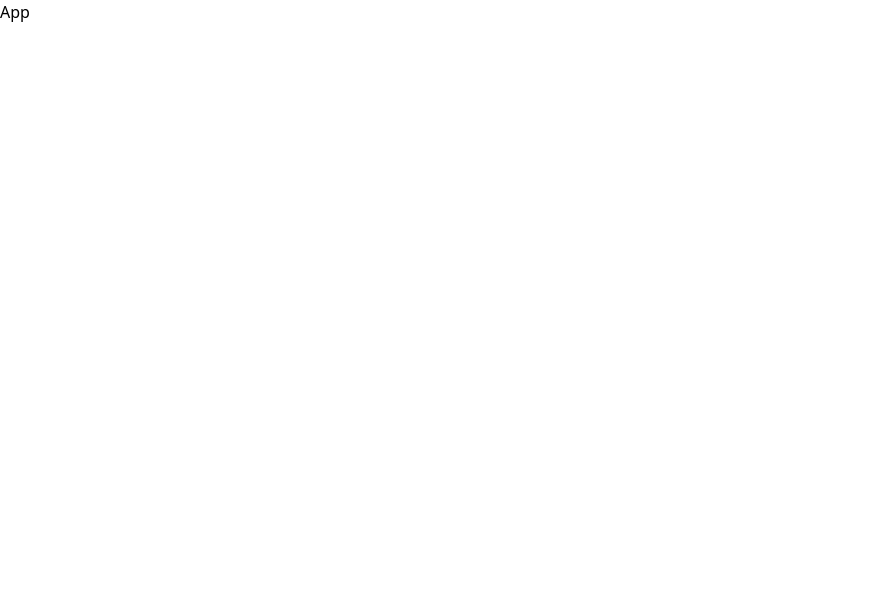
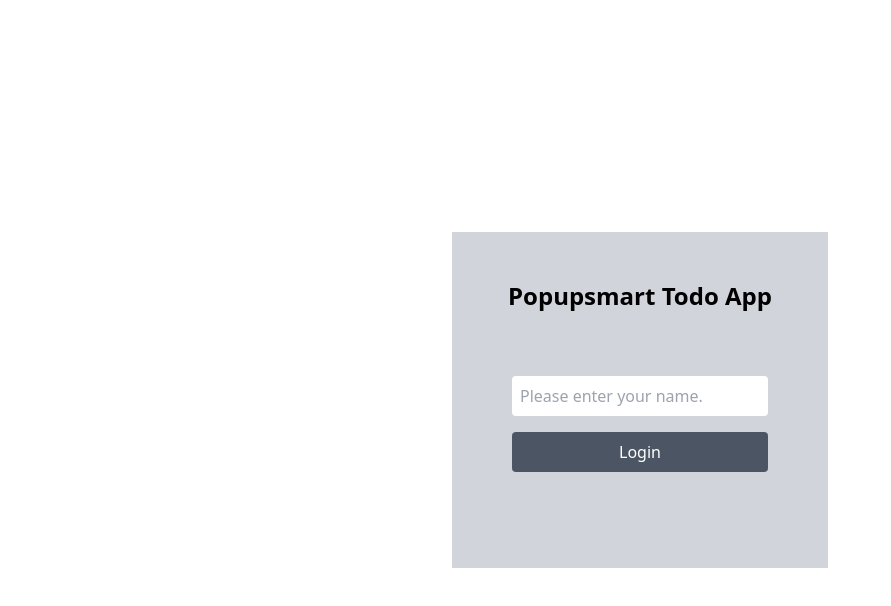
Before and after one commit to cembicakci/popupsmart-practicum-case, a React (Create React App) app: page /login in a window 1280 px wide. Shown: the top 606 px of the page, without its empty margins (0-891 px from the left). Built offline with nearby package versions, Linux system fonts and the light colour scheme.

Commit message:
login page

```diff
--- a/src/App.js
+++ b/src/App.js
@@ -1,9 +1,15 @@
+import { BrowserRouter as Router, Route, Routes } from "react-router-dom";
+import Home from './pages/Home';
+import Login from './pages/Login';
 
 function App() {
   return (
-    <div className="">
-      App
-    </div>
+    <Router>
+      <Routes>
+        <Route path="/" element={<Home />} />
+        <Route path="/login" element={<Login />} />
+      </Routes>
+    </Router>
   );
 }
 
--- /dev/null
+++ b/src/pages/Home.js
@@ -0,0 +1,9 @@
+import React from 'react'
+
+function Home() {
+  return (
+    <div>Home</div>
+  )
+}
+
+export default Home
--- /dev/null
+++ b/src/pages/Login.js
@@ -0,0 +1,17 @@
+import React from 'react'
+
+function Login() {
+    return (
+        <div className='h-screen w-screen flex items-center justify-center'>
+            <div className='bg-gray-300 flex flex-col items-center mx-auto px-14 py-8'>
+                <h1 className='font-bold mt-4 text-2xl'>Popupsmart Todo App</h1>
+                <form className='my-16 w-64 d-flex items-center flex-col justify-center'>
+                    <input type='text' placeholder='Please enter your name.' className='p-2 rounded w-full outline-none'/>
+                    <button className='px-8 py-2 mt-4 inline-block bg-gray-600 text-white rounded w-full hover:bg-gray-800 hover:transition-all'>Login</button>
+                </form>
+            </div>
+        </div>
+    )
+}
+
+export default Login
```
